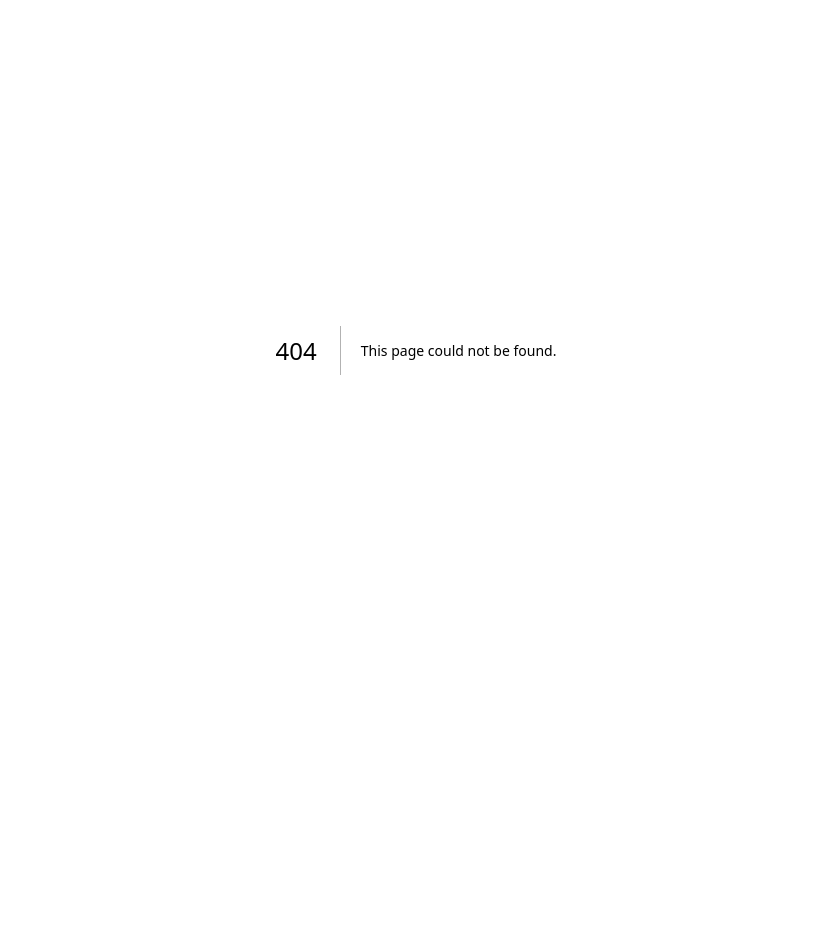
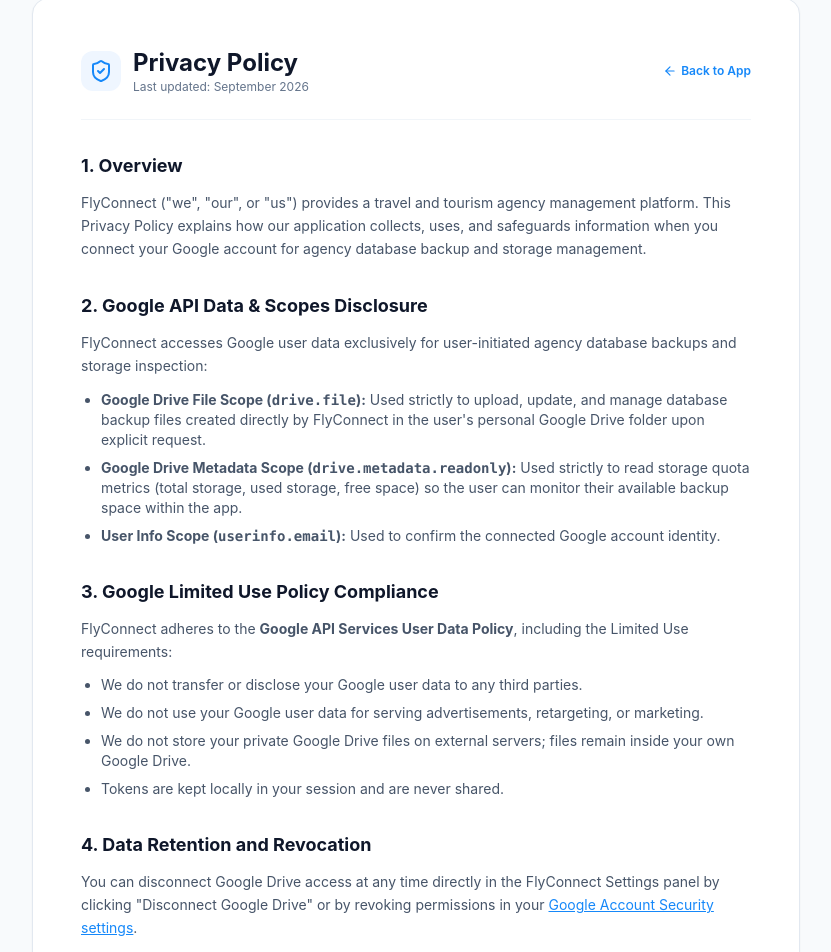
Before and after one commit to garvkataria23/travelntour, a Next.js app: page /privacy in a window 1280 px wide. Before the commit this address had no page. Shown: the part 50-1002 px from the top of the page, without its empty margins (224-1055 px from the left). Before the commit the page ends 800 px from the top, so only its background shows below. Built offline with nearby package versions, Linux system fonts and the light colour scheme.

Commit message:
feat: add Privacy Policy and Terms of Service pages for Google OAuth compliance

```diff
--- /dev/null
+++ b/app/privacy/page.tsx
@@ -0,0 +1,98 @@
+import Link from "next/link";
+import { ShieldCheck, ArrowLeft } from "lucide-react";
+
+export const metadata = {
+  title: "Privacy Policy | FlyConnect",
+  description: "FlyConnect Privacy Policy and Google Drive data handling disclosure",
+};
+
+export default function PrivacyPage() {
+  return (
+    <div className="min-h-screen bg-slate-50 py-12 px-4 sm:px-6 lg:px-8 text-slate-800">
+      <div className="max-w-3xl mx-auto bg-white rounded-2xl shadow-sm border border-slate-200 p-8 sm:p-12 space-y-8">
+        <div className="flex items-center justify-between border-b border-slate-100 pb-6">
+          <div className="flex items-center gap-3">
+            <div className="h-10 w-10 rounded-xl bg-blue-50 text-[#1688f9] grid place-items-center">
+              <ShieldCheck className="h-6 w-6" />
+            </div>
+            <div>
+              <h1 className="text-2xl font-bold text-slate-900">Privacy Policy</h1>
+              <p className="text-xs text-slate-500">Last updated: September 2026</p>
+            </div>
+          </div>
+          <Link
+            href="/"
+            className="text-xs font-semibold text-[#1688f9] hover:underline flex items-center gap-1"
+          >
+            <ArrowLeft className="h-3.5 w-3.5" /> Back to App
+          </Link>
+        </div>
+
+        <section className="space-y-3">
+          <h2 className="text-lg font-bold text-slate-900">1. Overview</h2>
+          <p className="text-sm text-slate-600 leading-relaxed">
+            FlyConnect (&quot;we&quot;, &quot;our&quot;, or &quot;us&quot;) provides a travel and tourism agency management platform.
+            This Privacy Policy explains how our application collects, uses, and safeguards information when you connect
+            your Google account for agency database backup and storage management.
+          </p>
+        </section>
+
+        <section className="space-y-3">
+          <h2 className="text-lg font-bold text-slate-900">2. Google API Data &amp; Scopes Disclosure</h2>
+          <p className="text-sm text-slate-600 leading-relaxed">
+            FlyConnect accesses Google user data exclusively for user-initiated agency database backups and storage inspection:
+          </p>
+          <ul className="list-disc pl-5 text-sm text-slate-600 space-y-2">
+            <li>
+              <strong>Google Drive File Scope (<code>drive.file</code>):</strong> Used strictly to upload, update, and manage
+              database backup files created directly by FlyConnect in the user&apos;s personal Google Drive folder upon explicit request.
+            </li>
+            <li>
+              <strong>Google Drive Metadata Scope (<code>drive.metadata.readonly</code>):</strong> Used strictly to read storage quota
+              metrics (total storage, used storage, free space) so the user can monitor their available backup space within the app.
+            </li>
+            <li>
+              <strong>User Info Scope (<code>userinfo.email</code>):</strong> Used to confirm the connected Google account identity.
+            </li>
+          </ul>
+        </section>
+
+        <section className="space-y-3">
+          <h2 className="text-lg font-bold text-slate-900">3. Google Limited Use Policy Compliance</h2>
+          <p className="text-sm text-slate-600 leading-relaxed">
+            FlyConnect adheres to the <strong>Google API Services User Data Policy</strong>, including the Limited Use requirements:
+          </p>
+          <ul className="list-disc pl-5 text-sm text-slate-600 space-y-2">
+            <li>We do not transfer or disclose your Google user data to any third parties.</li>
+            <li>We do not use your Google user data for serving advertisements, retargeting, or marketing.</li>
+            <li>We do not store your private Google Drive files on external servers; files remain inside your own Google Drive.</li>
+            <li>Tokens are kept locally in your session and are never shared.</li>
+          </ul>
+        </section>
+
+        <section className="space-y-3">
+          <h2 className="text-lg font-bold text-slate-900">4. Data Retention and Revocation</h2>
+          <p className="text-sm text-slate-600 leading-relaxed">
+            You can disconnect Google Drive access at any time directly in the FlyConnect Settings panel by clicking
+            &quot;Disconnect Google Drive&quot; or by revoking permissions in your{" "}
+            <a
+              href="https://myaccount.google.com/permissions"
+              target="_blank"
+              rel="noopener noreferrer"
+              className="text-[#1688f9] underline"
+            >
+              Google Account Security settings
+            </a>.
+          </p>
+        </section>
+
+        <section className="space-y-3">
+          <h2 className="text-lg font-bold text-slate-900">5. Contact Us</h2>
+          <p className="text-sm text-slate-600 leading-relaxed">
+            If you have questions about this Privacy Policy or your data privacy, contact us via the FlyConnect application administrator.
+          </p>
+        </section>
+      </div>
+    </div>
+  );
+}
--- /dev/null
+++ b/app/terms/page.tsx
@@ -0,0 +1,72 @@
+import Link from "next/link";
+import { FileText, ArrowLeft } from "lucide-react";
+
+export const metadata = {
+  title: "Terms of Service | FlyConnect",
+  description: "FlyConnect Terms of Service",
+};
+
+export default function TermsPage() {
+  return (
+    <div className="min-h-screen bg-slate-50 py-12 px-4 sm:px-6 lg:px-8 text-slate-800">
+      <div className="max-w-3xl mx-auto bg-white rounded-2xl shadow-sm border border-slate-200 p-8 sm:p-12 space-y-8">
+        <div className="flex items-center justify-between border-b border-slate-100 pb-6">
+          <div className="flex items-center gap-3">
+            <div className="h-10 w-10 rounded-xl bg-blue-50 text-[#1688f9] grid place-items-center">
+              <FileText className="h-6 w-6" />
+            </div>
+            <div>
+              <h1 className="text-2xl font-bold text-slate-900">Terms of Service</h1>
+              <p className="text-xs text-slate-500">Last updated: September 2026</p>
+            </div>
+          </div>
+          <Link
+            href="/"
+            className="text-xs font-semibold text-[#1688f9] hover:underline flex items-center gap-1"
+          >
+            <ArrowLeft className="h-3.5 w-3.5" /> Back to App
+          </Link>
+        </div>
+
+        <section className="space-y-3">
+          <h2 className="text-lg font-bold text-slate-900">1. Acceptance of Terms</h2>
+          <p className="text-sm text-slate-600 leading-relaxed">
+            By accessing or using FlyConnect, you agree to comply with and be bound by these Terms of Service.
+            If you do not agree to these terms, please do not use the service.
+          </p>
+        </section>
+
+        <section className="space-y-3">
+          <h2 className="text-lg font-bold text-slate-900">2. Service Description</h2>
+          <p className="text-sm text-slate-600 leading-relaxed">
+            FlyConnect provides travel management, booking workflows, invoicing, and agency operations software.
+            Users may optionally link their Google Drive accounts for backing up business records and monitoring cloud storage limits.
+          </p>
+        </section>
+
+        <section className="space-y-3">
+          <h2 className="text-lg font-bold text-slate-900">3. User Responsibilities &amp; Data Ownership</h2>
+          <p className="text-sm text-slate-600 leading-relaxed">
+            You retain all rights and ownership to the business data, customer records, and backup archives generated
+            using FlyConnect. You are responsible for maintaining the confidentiality of your account credentials.
+          </p>
+        </section>
+
+        <section className="space-y-3">
+          <h2 className="text-lg font-bold text-slate-900">4. Third-Party Integrations</h2>
+          <p className="text-sm text-slate-600 leading-relaxed">
+            Our service integrates with Google Drive APIs for cloud storage functions. Use of Google services is subject to
+            Google&apos;s Terms of Service and API user policies.
+          </p>
+        </section>
+
+        <section className="space-y-3">
+          <h2 className="text-lg font-bold text-slate-900">5. Termination</h2>
+          <p className="text-sm text-slate-600 leading-relaxed">
+            We reserve the right to suspend or terminate accounts that violate these terms or engage in misuse of the application.
+          </p>
+        </section>
+      </div>
+    </div>
+  );
+}
```
